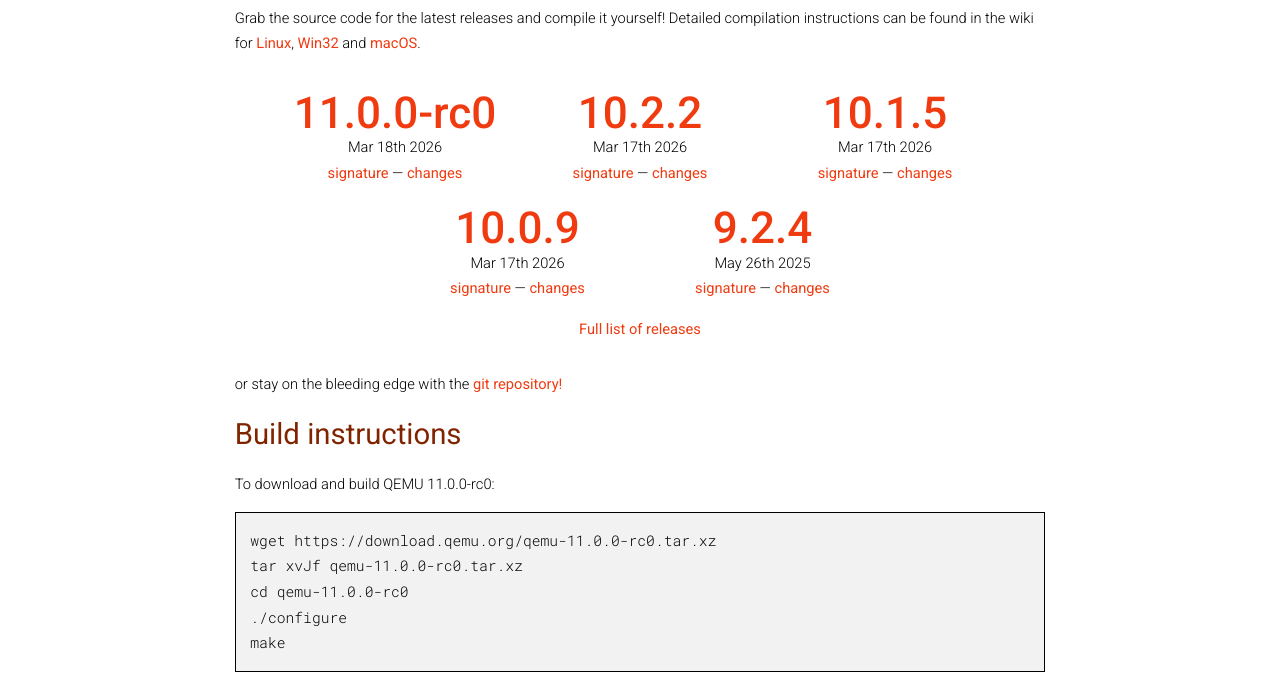
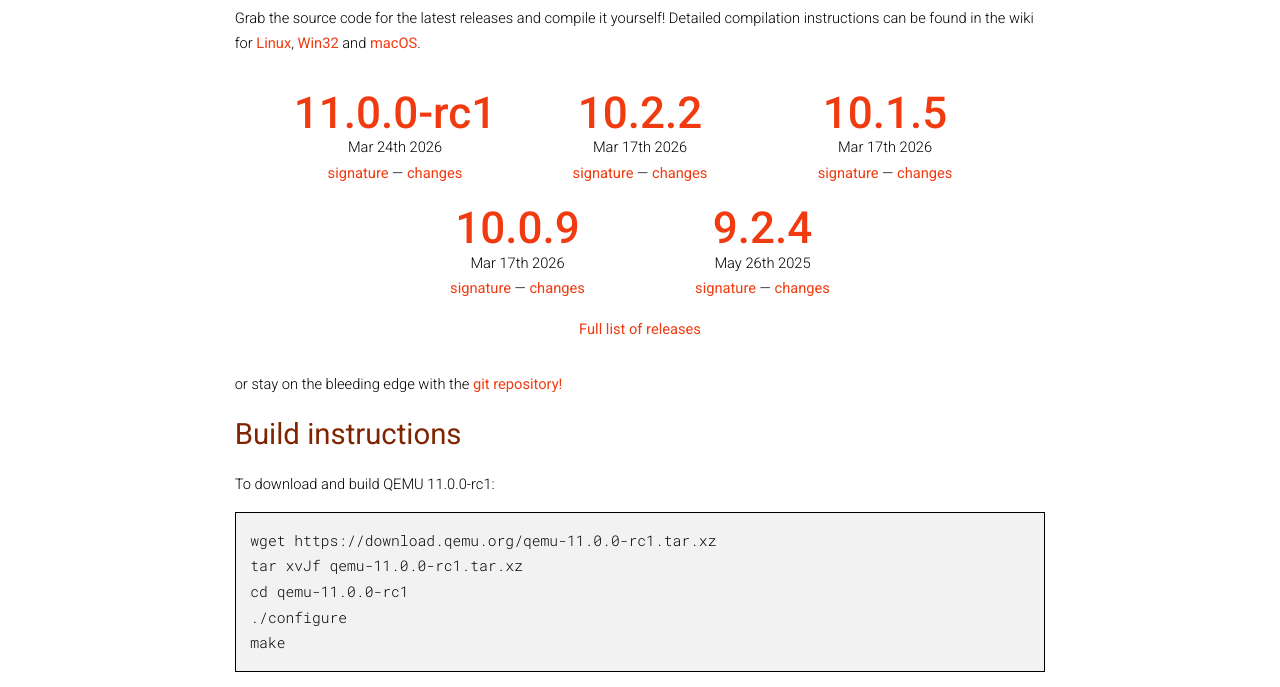
Before and after one commit to qemu/qemu-web, a Jekyll site: the page built from download.html, in a window 1280 px wide and 1400 px high. Shown: the part 278-965 px from the top of the window. Built offline with Jekyll 4.4.1, drawn with Linux system fonts in a browser that asks for light colours; nearby versions of some CDN libraries.

Commit message:
add 11.0.0-rc1
Signed-off-by: Michael Roth <michael.roth@amd.com>

```diff
--- a/_data/releases.yml
+++ b/_data/releases.yml
@@ -1,6 +1,6 @@
 - branch: "11.0"
-  patch: 0-rc0
-  date: "Mar 18th 2026"
+  patch: 0-rc1
+  date: "Mar 24th 2026"
 - branch: "10.2"
   patch: 2
   date: "Mar 17th 2026"
```
